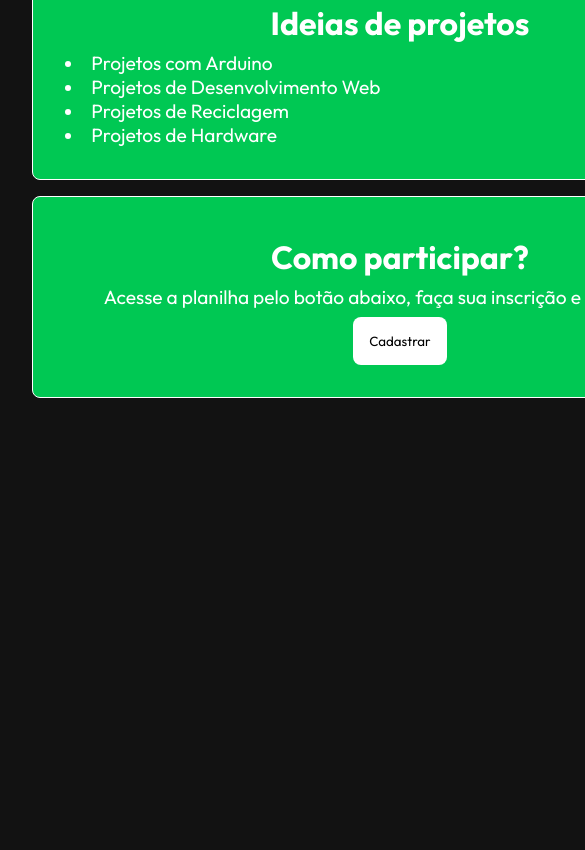
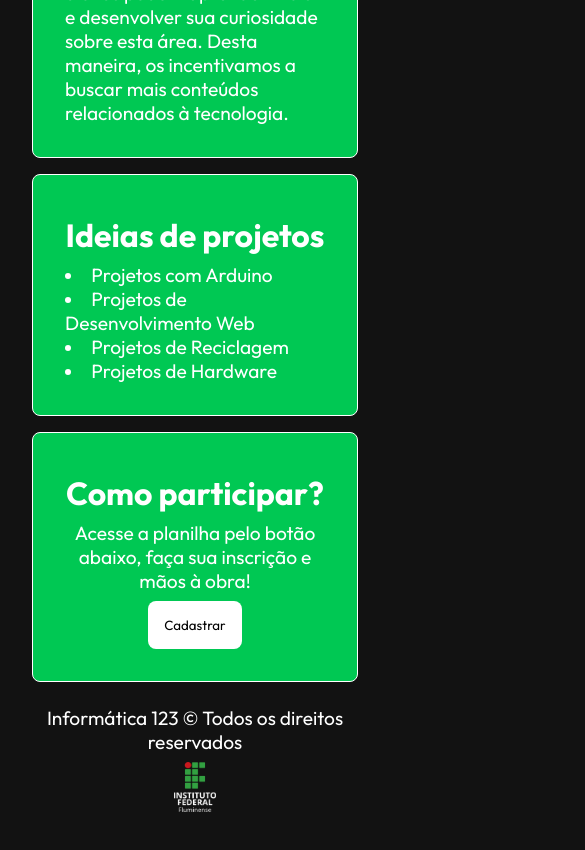
Before and after one commit to kevinbsr/Feira-de-Desenvolvimento-Tecnologico-IFF-2022, a plain HTML site: page index.html in a window 390 px wide. Shown: the part 460-1310 px from the top of the page, 585 px wide, since content can reach past the window. Before the commit the page ends 890 px from the top, so only its background shows below. Drawn offline with Linux system fonts and the light colour scheme; a web font is replaced by a local one.

Commit message:
Semana de Integração - IFF 2022

```diff
--- a/index.html
+++ b/index.html
@@ -33,6 +33,10 @@
         <button><a href="https://docs.google.com/spreadsheets/d/1TI4dkyTVwiDLX9BO42-26MfTJBBkb968jvo3t3O0MeQ/edit#gid=0" target="_blank">Cadastrar</a></button>
       </div>
     </body>
+    <footer>
+      <p>Informática 123 &copy Todos os direitos reservados</p>
+      <img src="img/Group 2.png" alt="logo-iff-rodape">
+    </footer>
   </div>
 </body>
 </html>
--- a/style.css
+++ b/style.css
@@ -100,6 +100,33 @@ p {
   color: #000;
 }
 
-@media screen and (min-width: 480px) {
+footer {
+  padding: 1rem 0;
+}
 
+footer p {
+  text-align: center;
+  font-size: 1.2rem;
+  margin: .5rem 0;
 }
+
+footer img {
+  display: none;
+  height: 50px;
+  margin: 0 auto;
+}
+
+@media screen and (max-width: 480px) {
+  .container {
+    width: 100%;
+  }
+  .title {
+    text-align: center;
+  }
+  .title img {
+    display: none;
+  }
+  footer img {
+    display: block;
+  }
+}
```
